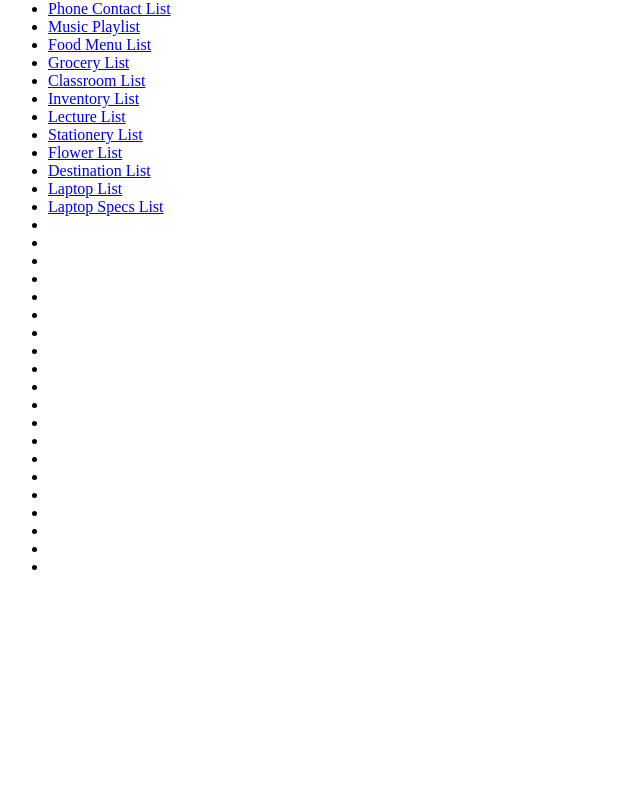
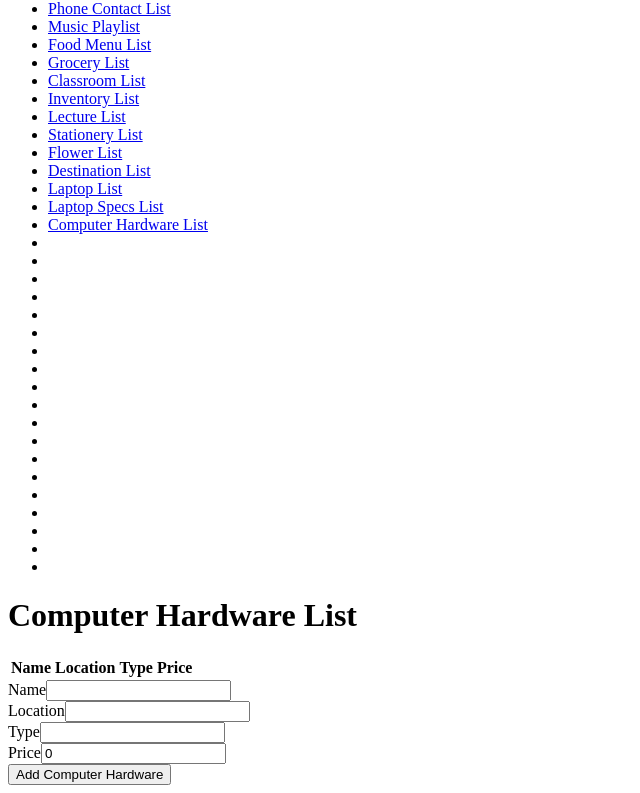
Before and after one commit to uaenaaaa/activity-15-angular-with-typescript-and-data-structures, an Angular app: page /computer-hardware-list in a window 1280 px wide. Before the commit this address led to /. Shown: the part 340-1133 px from the top of the page, without its empty margins (0-640 px from the left). Before the commit the page ends 932 px from the top, so only its background shows below. Built offline with nearby package versions, Linux system fonts and the light colour scheme.

Commit message:
added: computer hardware list implementation

```diff
--- a/src/app/app.component.html
+++ b/src/app/app.component.html
@@ -30,7 +30,7 @@
 		<li><a href="/destination-list">Destination List</a></li>
 		<li><a href="/laptop-list">Laptop List</a></li>
 		<li><a href="/laptop-specs-list">Laptop Specs List</a></li>
-		<li><a href=""></a></li>
+		<li><a href="/computer-hardware-list">Computer Hardware List</a></li>
 		<li><a href=""></a></li>
 		<li><a href=""></a></li>
 		<li><a href=""></a></li>
--- a/src/app/app.routes.ts
+++ b/src/app/app.routes.ts
@@ -30,6 +30,7 @@ import { FlowerListComponent } from './flower-list/flower-list.component';
 import { DestinationListComponent } from './destination-list/destination-list.component';
 import { LaptopListComponent } from './laptop-list/laptop-list.component';
 import { LaptopSpecificationListComponent } from './laptop-specification-list/laptop-specification-list.component';
+import { ComputerHardwareListComponent } from './computer-hardware-list/computer-hardware-list.component';
 
 export const routes: Routes = [
 	{
@@ -182,6 +183,11 @@ export const routes: Routes = [
 		component: LaptopSpecificationListComponent,
 		path: 'laptop-specs-list',
 	},
+	{
+		title: 'Computer Hardware List',
+		component: ComputerHardwareListComponent,
+		path: 'computer-hardware-list',
+	},
 ];
 
 @NgModule({
--- /dev/null
+++ b/src/app/computer-hardware-list/computer-hardware-list.component.html
@@ -0,0 +1,57 @@
+<main>
+	<h1>Computer Hardware List</h1>
+	<table>
+		<thead>
+			<tr>
+				<th>Name</th>
+				<th>Location</th>
+				<th>Type</th>
+				<th>Price</th>
+			</tr>
+		</thead>
+		<tbody>
+			<tr *ngFor="let hardware of computerHardware">
+				<td>{{ hardware.name }}</td>
+				<td>{{ hardware.location }}</td>
+				<td>{{ hardware.type }}</td>
+				<td>{{ hardware.price }}</td>
+			</tr>
+		</tbody>
+	</table>
+
+	<div>
+		<label for="name">Name</label>
+		<input
+			type="text"
+			id="name"
+			[(ngModel)]="name" />
+	</div>
+
+	<div>
+		<label for="location">Location</label>
+		<input
+			type="text"
+			id="location"
+			[(ngModel)]="location" />
+	</div>
+
+	<div>
+		<label for="type">Type</label>
+		<input
+			type="text"
+			id="type"
+			[(ngModel)]="type" />
+	</div>
+
+	<div>
+		<label for="price">Price</label>
+		<input
+			type="number"
+			id="price"
+			[(ngModel)]="price" />
+	</div>
+
+	<div>
+		<button (click)="addComputerHardware()">Add Computer Hardware</button>
+	</div>
+</main>
--- /dev/null
+++ b/src/app/computer-hardware-list/computer-hardware-list.component.ts
@@ -0,0 +1,34 @@
+import { Component } from '@angular/core';
+import { FormsModule } from '@angular/forms';
+import ComputerHardware from '@app/interface/computer-hardware-list';
+import { NgForOf } from '@angular/common';
+
+@Component({
+	selector: 'app-computer-hardware-list',
+	standalone: true,
+	imports: [FormsModule, NgForOf],
+	templateUrl: './computer-hardware-list.component.html',
+	styles: ``,
+})
+export class ComputerHardwareListComponent {
+	computerHardware: ComputerHardware[] = [];
+
+	name: string = '';
+	location: string = '';
+	type: string = '';
+	price: number = 0;
+
+	addComputerHardware() {
+		this.computerHardware.push({
+			name: this.name,
+			location: this.location,
+			type: this.type,
+			price: this.price,
+		});
+
+		this.name = '';
+		this.location = '';
+		this.type = '';
+		this.price = 0;
+	}
+}
--- /dev/null
+++ b/src/app/interface/computer-hardware-list.ts
@@ -0,0 +1,6 @@
+export default interface ComputerHardware {
+	name: string;
+	location: string;
+	type: string;
+	price: number;
+}
```
